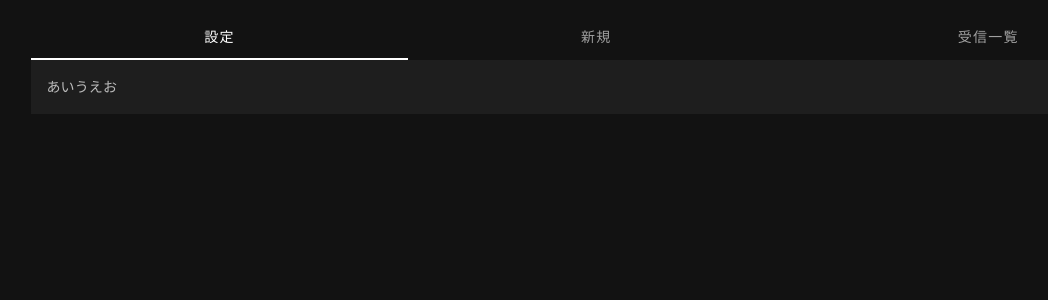
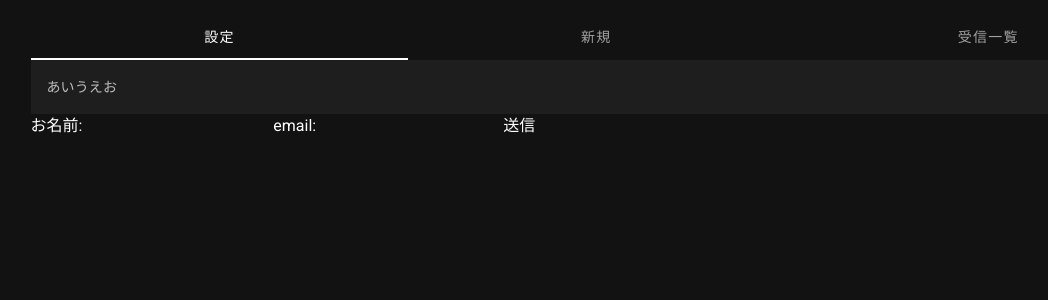
Before and after one commit to boromarlman-yusuke/chat, a Nuxt app: page / in a window 1280 px wide. Shown: the top 300 px of the page, without its empty margins (29-1077 px from the left). Built offline with nearby package versions, Linux system fonts and the light colour scheme.

Commit message:
firestoreを使用できるようにした

```diff
--- a/package.json
+++ b/package.json
@@ -13,6 +13,7 @@
   "dependencies": {
     "@nuxt/typescript-runtime": "^1.0.0",
     "@nuxtjs/pwa": "^3.0.0-beta.20",
+    "firebase": "^7.20.0",
     "nuxt": "^2.14.0",
     "vue-class-component": "^7.2.5",
     "vue-property-decorator": "^9.0.0"
--- a/pages/index.vue
+++ b/pages/index.vue
@@ -28,19 +28,60 @@
           </v-card>
         </v-tab-item>
       </v-tabs-items>
+      <label>
+        <span>
+          お名前:
+        </span>
+        <input
+          type="text"
+          v-model="name"
+        >
+      </label>
+      <label>
+        <span>
+          email:
+        </span>
+        <input
+          type="text"
+          v-model="email"
+        >
+      </label>
+      <button
+        type="button"
+        @click="submit"
+      >
+        送信
+      </button>
     </v-flex>
   </v-layout>
 </template>
 
 <script lang="ts">
-import { Component, Vue } from 'vue-property-decorator'
+import { Component, Vue } from 'vue-property-decorator';
+import firebase from '@/plugins/firebase';
 
 @Component
 export default class index extends Vue {
 
   private tab: string = "";
   private items = ["設定", "新規", "受信一覧"];
-  private text = "あいうえお"
+  private text = "あいうえお";
+
+  private name = "";
+  private email = "";
+
+  submit() {
+    const db = firebase.firestore();
+    let dbUsers = db.collection('users');
+    dbUsers
+      .add({
+        name: this.name,
+        email: this.email,
+      })
+      .then(ref => {
+        console.log('Add ID: ', ref.id)
+      })
+  }
 
 }
 </script>
--- /dev/null
+++ b/plugins/firebase.js
@@ -0,0 +1,17 @@
+import * as firebase from 'firebase';
+import 'firebase/firestore';
+
+if (!firebase.apps.length) {
+firebase.initializeApp({
+  apiKey: "AIzaSyCSs7n0g55MpiKpMVjYMvUgiooRl_ou7Vg",
+  authDomain: "chat2020-ef3c0.firebaseapp.com",
+  databaseURL: "https://chat2020-ef3c0.firebaseio.com",
+  projectId: "chat2020-ef3c0",
+  storageBucket: "chat2020-ef3c0.appspot.com",
+  messagingSenderId: "182411051990",
+  appId: "1:182411051990:web:c7928971d43dc377899a77",
+  measurementId: "G-66JGT5CC5E"
+})
+}
+
+export default firebase
```
Also changed, not shown: 1 other file (tests, documents, lock files or other folders).
